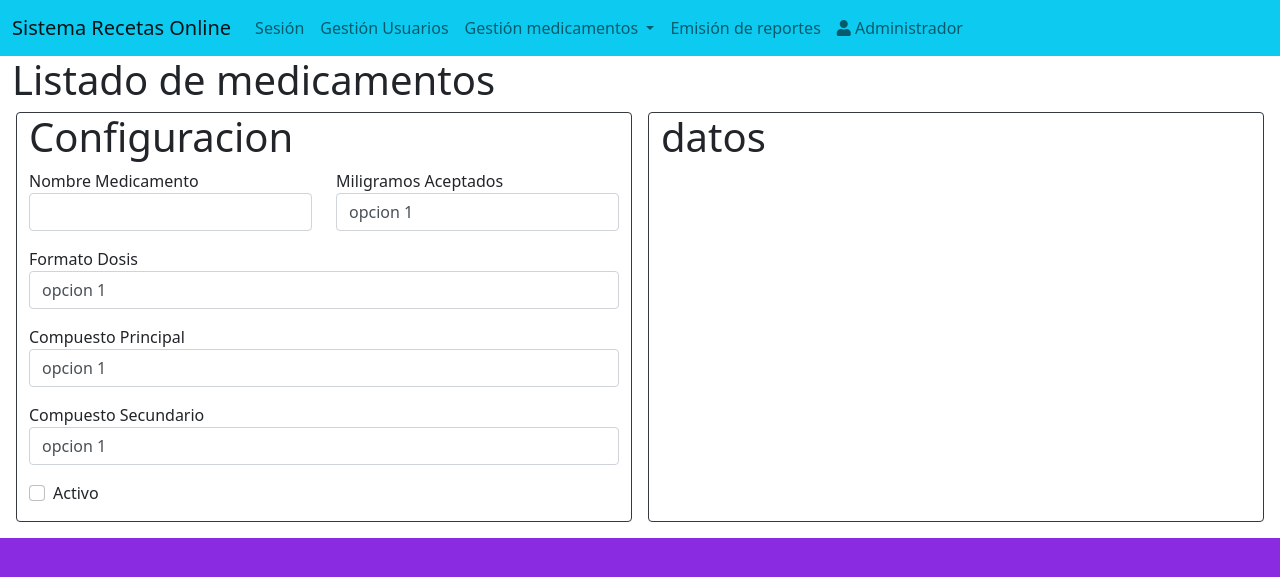
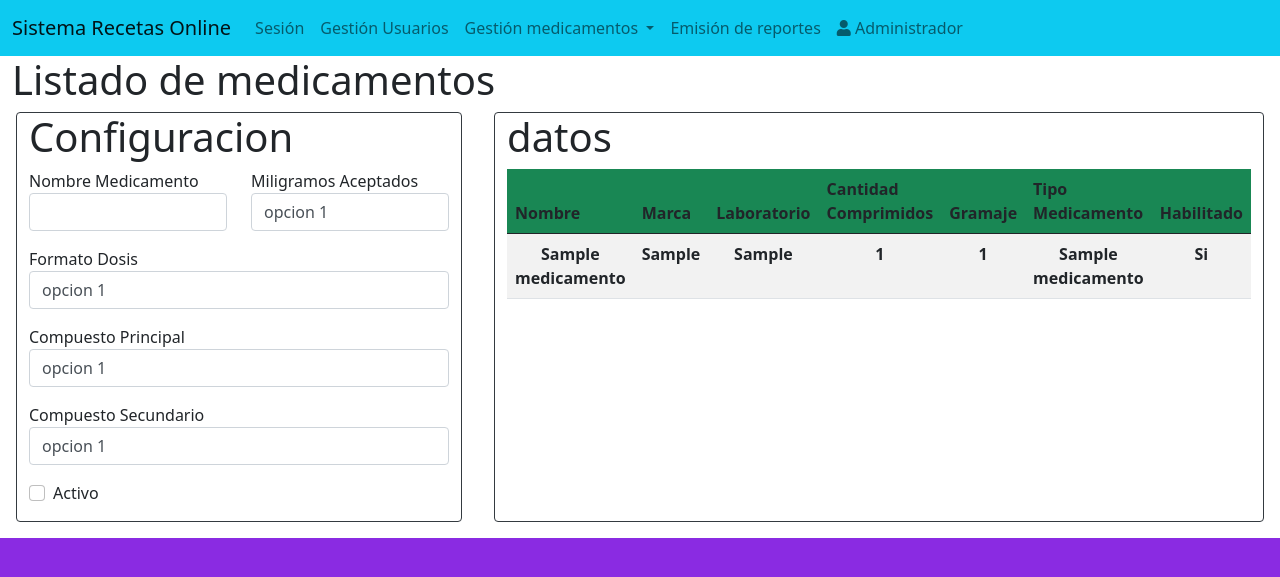
Before and after one commit to AlejandroCruz-0/AQY4101-Sistema-Recetas-Online, a Django app: page /medicamentos/listar/ in a window 1280 px wide. Shown: the top 577 px of the page. Run offline with Django 3.2, Linux system fonts and the light colour scheme; tables that the repository leaves empty hold one stand-in row (values such as "Sample post"); lists and menus that the app fills with data are empty; some libraries are stand-ins or nearby versions.

Commit message:
Agregar modulo Listar medicamentos
el modulo de listar medicamentos esta completado
en su forma sensilla, falta implementar editar medicamento

```diff
--- a/sistema_recetas_online/medicamentos/models.py
+++ b/sistema_recetas_online/medicamentos/models.py
@@ -17,6 +17,7 @@ class Medicamentos(models.Model):
     Cantidad_de_comprimidos = models.IntegerField(verbose_name="Cantidad de comprimidos")
     Gramaje = models.IntegerField(verbose_name="Gramaje")
     id_Tipo_medicamento = models.ForeignKey(Tipo_Medicamento, on_delete=models.CASCADE)
+    Habilitado = models.BooleanField(default=True,verbose_name="Medicamento Habilitado")
 
     def __str__(self):
         return u'{0}'.format(self.Nombre)
--- a/sistema_recetas_online/medicamentos/templates/listar_medicamentos.html
+++ b/sistema_recetas_online/medicamentos/templates/listar_medicamentos.html
@@ -1,7 +1,6 @@
 {% extends "base.html" %}
 {% block content %}
 {% load static %}
-
 
 <main class="container-fluid bg-white">
     <!-- titulo del modulo -->
@@ -65,8 +64,39 @@
             </div>
 
         </div>
-        <div class="col-sm border border-dark rounded mr-3 mb-3">
+        <div class="col-sm border border-dark rounded mr-3 mb-3 ml-3">
             <h1>datos</h1>
+            <table class="table table-striped">
+                <thead class="thead">
+                <tr class="bg-success">
+                    <th scope="col">Nombre</th>
+                    <th scope="col">Marca</th>
+                    <th scope="col">Laboratorio</th>
+                    <th scope="col">Cantidad Comprimidos</th>
+                    <th scope="col">Gramaje</th>
+                    <th scope="col">Tipo Medicamento</th>
+                    <th scope="col">Habilitado</th>
+                </tr>
+                </thead>
+                <tbody>
+                    {% for m in medicamentos %}
+                    <tr class="text-center">
+                        <th> {{m.Nombre}}</th>
+                        <th> {{m.Marca}}</th>
+                        <th> {{m.Laboratorio}}</th>
+                        <th> {{m.Cantidad_de_comprimidos}}</th>
+                        <th> {{m.Gramaje}}</th>
+                        <th> {{m.id_Tipo_medicamento}}</th>
+                        {% if m.Habilitado %}
+                        <th>Si</th>
+                        {% else %}
+                        <th>No</th>
+                        {% endif %}
+
+                    </tr>
+                    {% endfor %}
+                </tbody>
+            </table>
         </div>
     </div>
 </main>
--- a/sistema_recetas_online/medicamentos/views.py
+++ b/sistema_recetas_online/medicamentos/views.py
@@ -18,5 +18,5 @@ def agregar_medicamento(request):
     return render(request, 'agregar_medicamento.html', {'form': formulario})
 
 def listar_medicamentos(request):
-
-    return render(request, 'listar_medicamentos.html')
+    l_medicamentos = Medicamentos.objects.all()
+    return render(request, 'listar_medicamentos.html',{'medicamentos':l_medicamentos})
```
Also changed, not shown: sistema_recetas_online/medicamentos/migrations/0002_medicamentos_habilitado.py (added).
